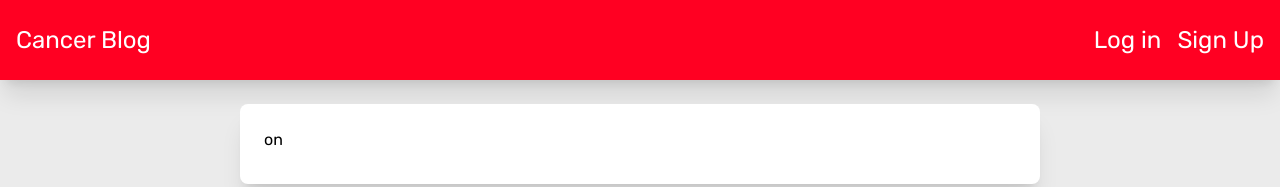
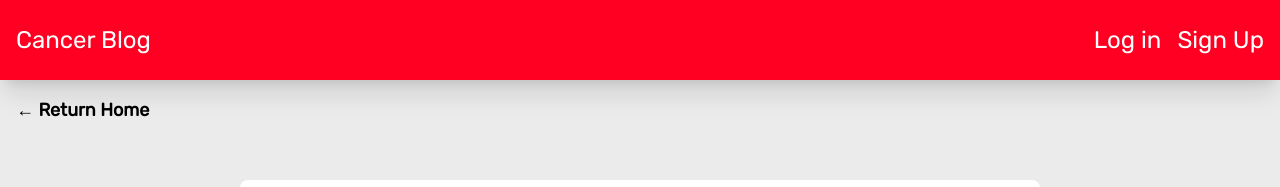
Before and after one commit to chris-15/Journey, a React (Create React App) app in the folder client/: page /post/1 in a window 1280 px wide. Shown: the top 187 px of the page. Built offline with nearby package versions, Linux system fonts and the light colour scheme; no server answers; the HTML template or start-up script is replaced by a standard one.

Commit message:
added a button/link to return to home page

```diff
--- a/client/src/pages/SinglePost.js
+++ b/client/src/pages/SinglePost.js
@@ -1,5 +1,6 @@
 import React from "react";
 import { useParams } from "react-router-dom";
+import { Link } from "react-router-dom";
 
 import { useQuery } from "@apollo/client";
 import { QUERY_POST } from "../utils/queries";
@@ -23,8 +24,13 @@ const SinglePost = () => {
 
   return (
     <main className="grid grid-cols-1 w-full">
+      <div className="m-4 font-bold hover:text-[#FF0022] text-lg">
+        <Link to="/">
+          <h4> ← Return Home</h4>
+        </Link>
+      </div>
       <div className="max-w-[400px] sm:max-w-[600px] md:max-w-[800px] w-full mx-auto py-6">
-        <h2 className="text-2xl font-semibold text-center">{post.postTitle}</h2>
+        <h2 className="text-2xl font-semibold text-center mb-4">{post.postTitle}</h2>
 
         <div className="bg-white shadow-xl rounded-lg overflow-hidden">
           <div className="p-6">
@@ -36,7 +42,7 @@ const SinglePost = () => {
         </div>
       </div>
       <div className="max-w-[400px] sm:max-w-[600px] md:max-w-[800px] w-full mx-auto py-6">
-      <div className="">
+        <div className="">
           {Auth.loggedIn() ? (
             <CommentForm postId={post._id} />
           ) : (
@@ -46,8 +52,6 @@ const SinglePost = () => {
         <div className="">
           <CommentList comments={post.comments} />
         </div>
-
-
       </div>
     </main>
   );
```
